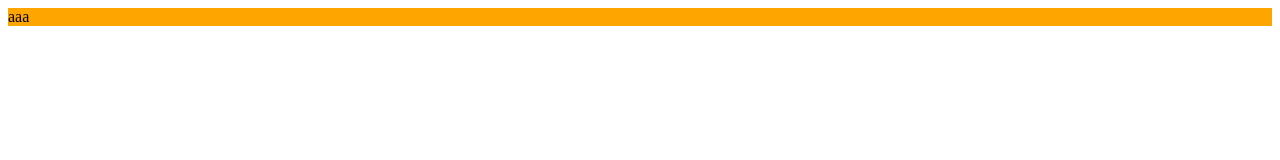
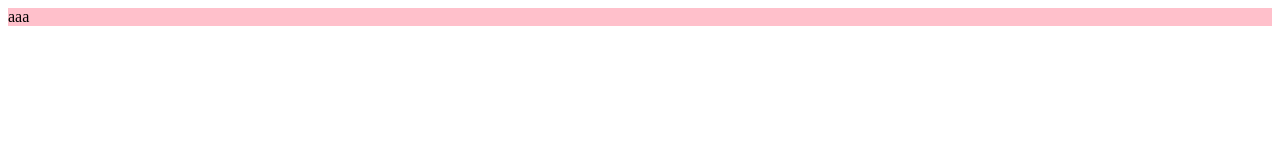
Before and after one commit to linyy1996/hbuilder, a plain HTML site: page index.html in a window 1280 px wide. Drawn offline with Linux system fonts and the light colour scheme.

Commit message:
update index.html
修改为pink|

```diff
--- a/index.html
+++ b/index.html
@@ -5,6 +5,6 @@
 		<title></title>
 	</head>
 	<body>
-		<div style="background-color:orange;">aaa</div>
+		<div style="background-color:pink;">aaa</div>
 	</body>
 </html>
```
